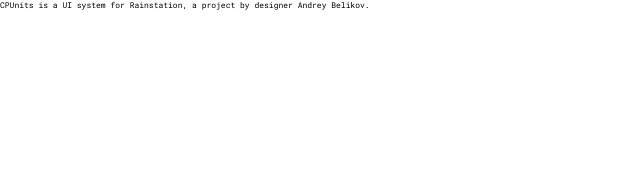
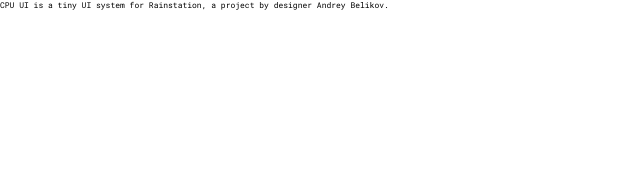
Before and after one commit to zhitkovkostya/portfolio, a Jekyll site: the page built from _posts/2020-01-20-cpunits.md, in a window 1280 px wide. Shown: the top 191 px of the page, without its empty margins (0-640 px from the left). Built offline with Jekyll 4.4.1, drawn with Linux system fonts in a browser that asks for light colours; our own code applies the rules of GitHub Pages for plain Markdown files.

Commit message:
Update Projects “2020-01-20-cpunits”

```diff
--- a/_posts/2020-01-20-cpunits.md
+++ b/_posts/2020-01-20-cpunits.md
@@ -10,15 +10,17 @@ tags:
   - html5
   - bem
   - git
+links:
+  - url: https://rainstation.niketo.com/
+    title: View website
+  - url: https://cpu-ui.netlify.app/
+    title: View Storybook
+  - title: View Github
+    url: https://github.com/zhitkovkostya/cpu-ui
 images:
   - url: /assets/images/rainstation-1.png
     title: Rainstation font 1 showcase
   - url: /assets/images/rainstation-2.png
     title: Rainstation font 2 showcase
-links:
-  - url: http://rainstation.ru
-    title: View website
-  - url: https://rainstation.netlify.com
-    title: View StoryBook
 ---
-CPUnits is a UI system for Rainstation, a project by designer Andrey Belikov.
+CPU UI is a tiny UI system for Rainstation, a project by designer Andrey Belikov.
```
